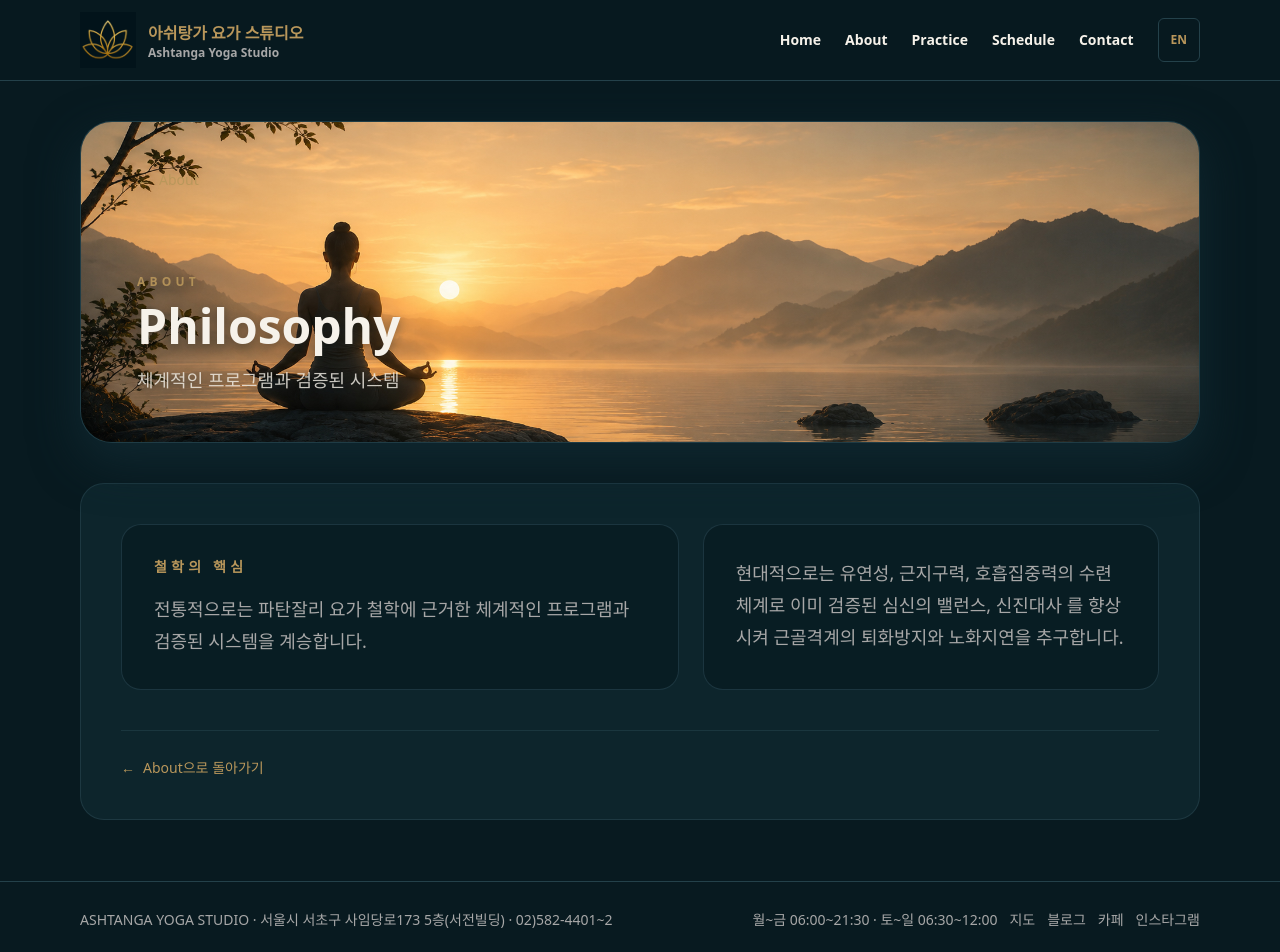
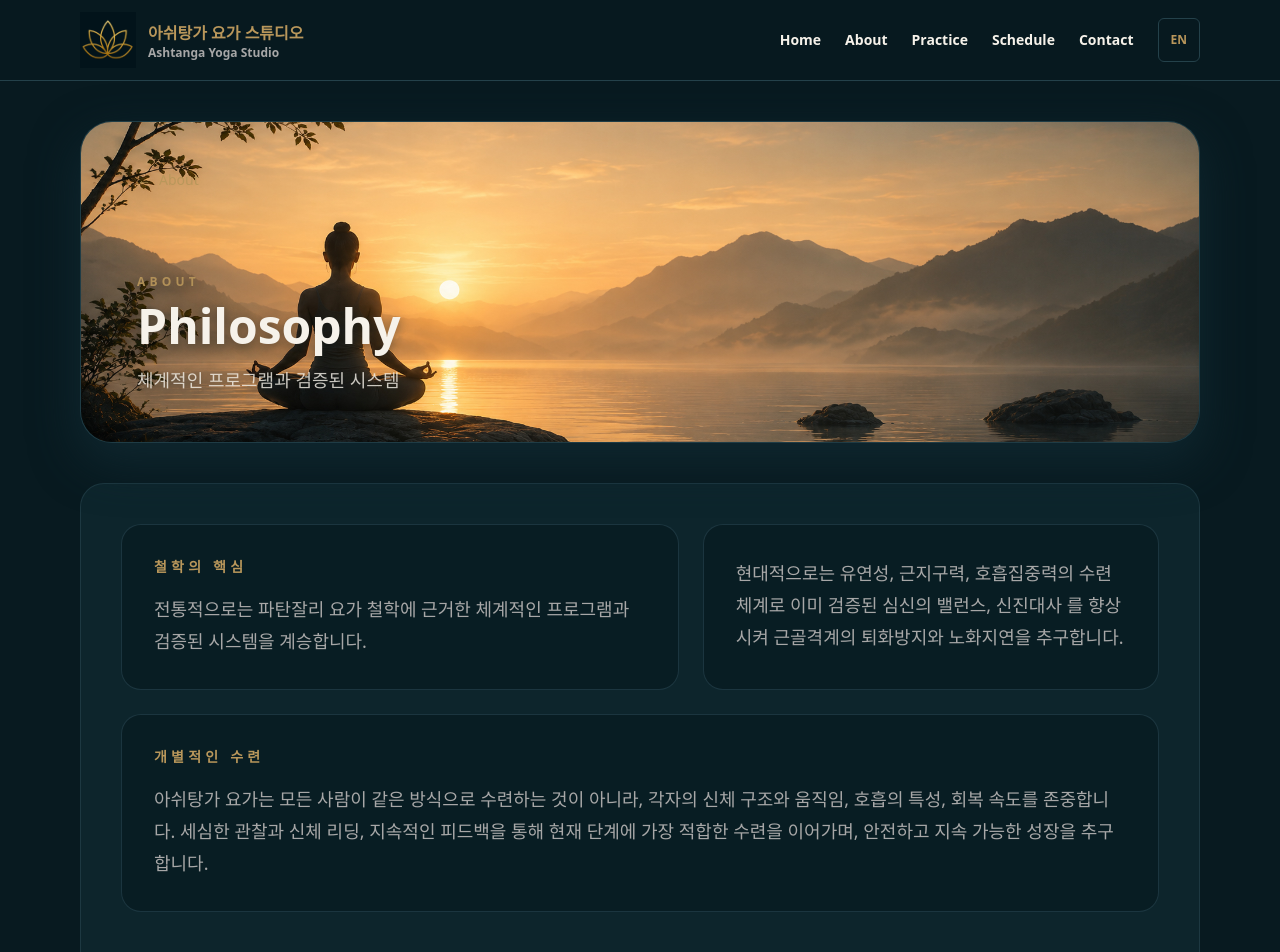
Before and after one commit to Andrea3004/ashtanga-web, a Next.js app: page /about/philosophy in a window 1280 px wide. Shown: the top 952 px of the page. Built offline with nearby package versions, Linux system fonts and the light colour scheme; no server answers.

Commit message:
feat: add personalized practice philosophy section

```diff
--- a/src/app/about/philosophy/page.tsx
+++ b/src/app/about/philosophy/page.tsx
@@ -31,6 +31,14 @@ export default function PhilosophyPage() {
             를 향상시켜 근골격계의 퇴화방지와 노화지연을 추구합니다.
           </p>
         </article>
+        <article className="rounded-[1.25rem] border border-line/70 bg-background/70 p-8 lg:col-span-2">
+          <p className="text-sm font-black uppercase tracking-[0.3em] text-gold">개별적인 수련</p>
+          <p className="mt-4 text-lg leading-8 text-muted">
+            아쉬탕가 요가는 모든 사람이 같은 방식으로 수련하는 것이 아니라, 각자의 신체 구조와 움직임, 호흡의
+            특성, 회복 속도를 존중합니다. 세심한 관찰과 신체 리딩, 지속적인 피드백을 통해 현재 단계에 가장 적합한
+            수련을 이어가며, 안전하고 지속 가능한 성장을 추구합니다.
+          </p>
+        </article>
       </div>
     </AboutDetailLayout>
   );
```
